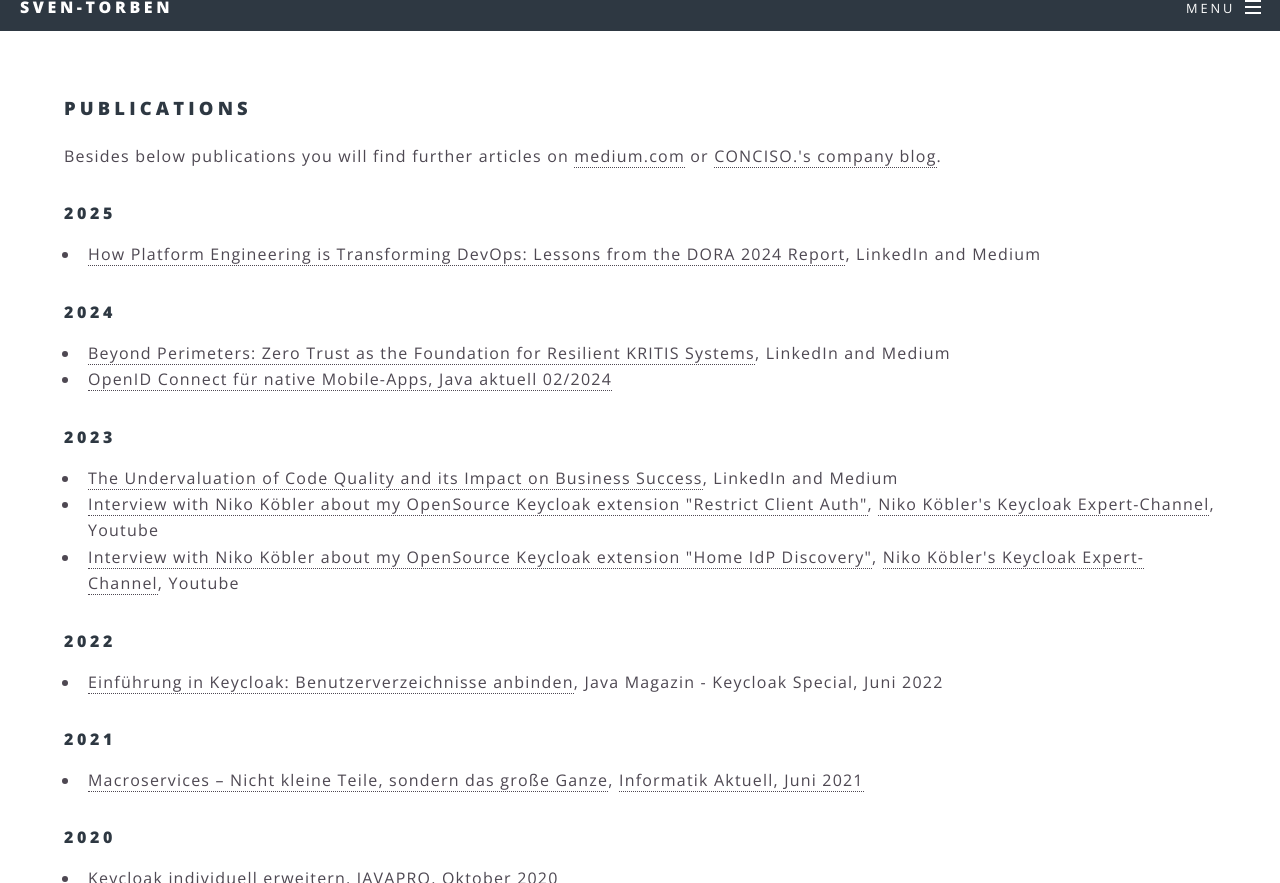
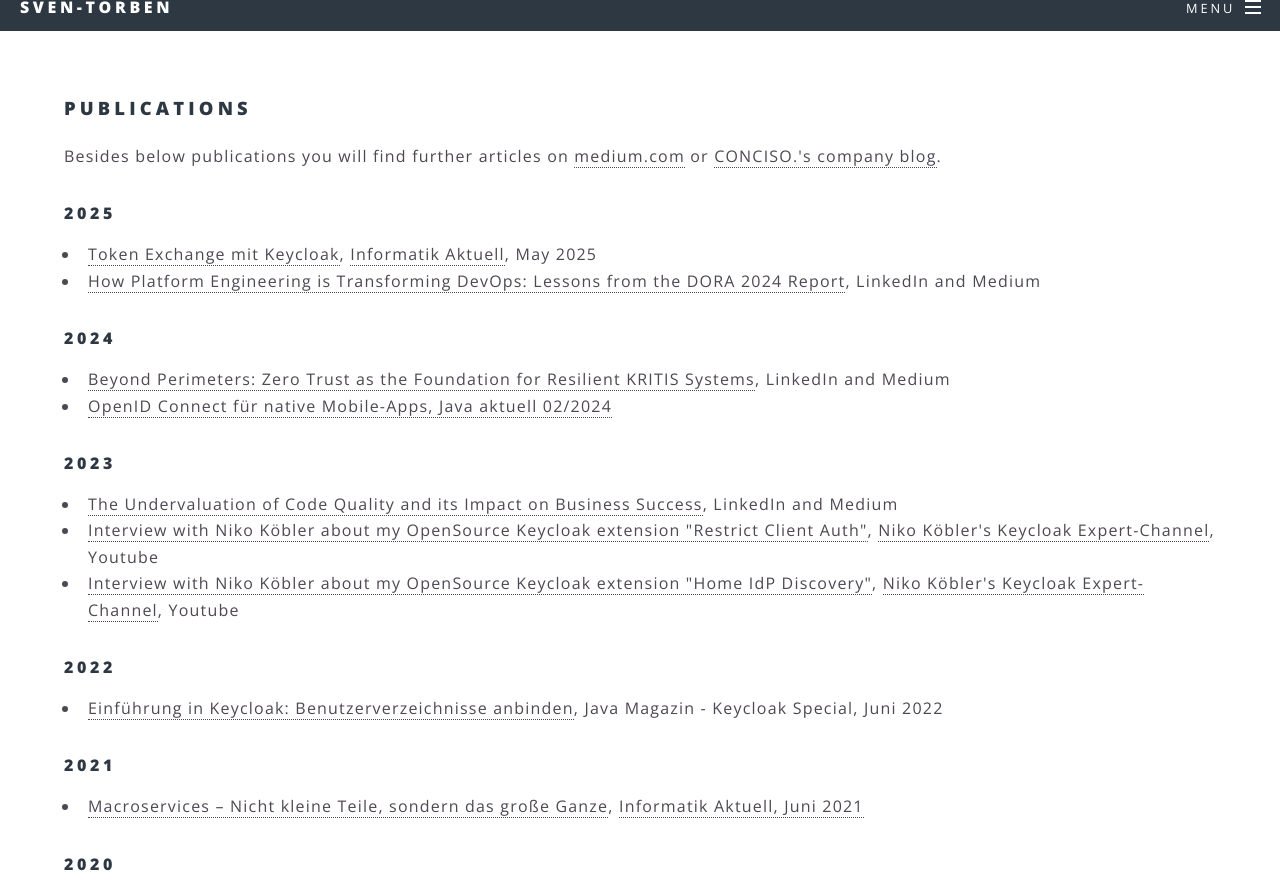
Before and after one commit to sventorben/sventorben.de, a Jekyll site: the page built from publications.html, in a window 1280 px wide and 900 px high, scrolled down 380 px, cut to the strip 17-900 px from the top of the window. Built offline with Jekyll 4.4.1, drawn with Linux system fonts in a browser that asks for light colours.

Commit message:
Update publications.html

```diff
--- a/publications.html
+++ b/publications.html
@@ -8,6 +8,7 @@ subtitle: Excerpt of my publications in (online) magazines
 
 	<h4>2025</h4>
 	<ul>
+		<li><a href="https://www.informatik-aktuell.de/betrieb/sicherheit/token-exchange-mit-keycloak.html" target="_blank">Token Exchange mit Keycloak</a>, <a href="https://www.informatik-aktuell.de/" target="_blank">Informatik Aktuell</a>, May 2025
 		<li><a href="https://sventorben.medium.com/how-platform-engineering-is-transforming-devops-lessons-from-the-dora-2024-report-c4967f5bb593" target="_blank">How Platform Engineering is Transforming DevOps: Lessons from the DORA 2024 Report</a>, LinkedIn and Medium</li>
 	</ul>
 	<h4>2024</h4>
```
